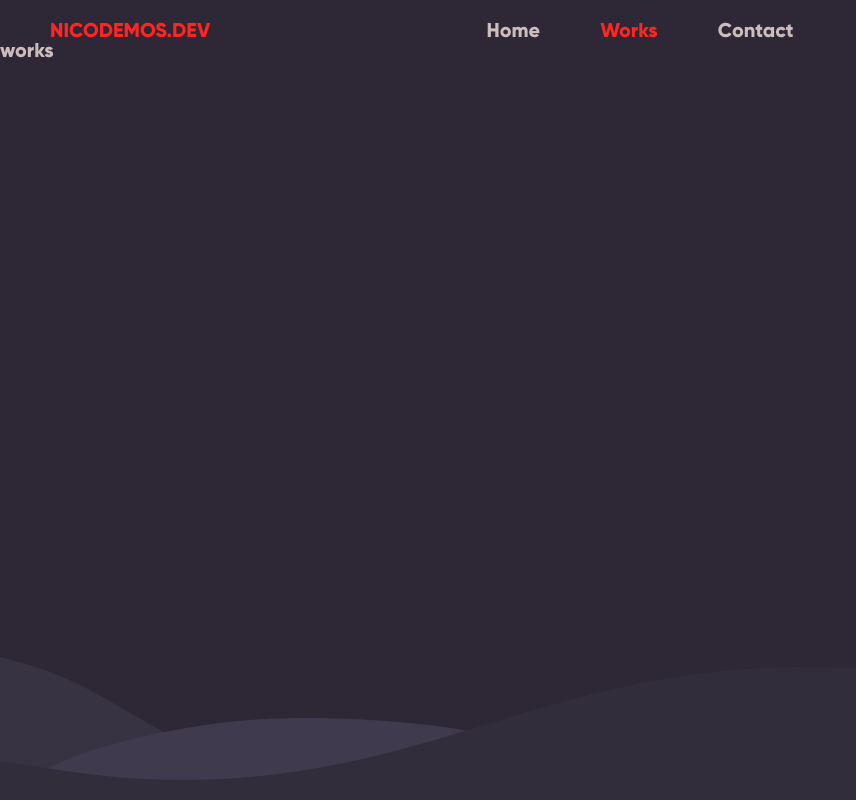
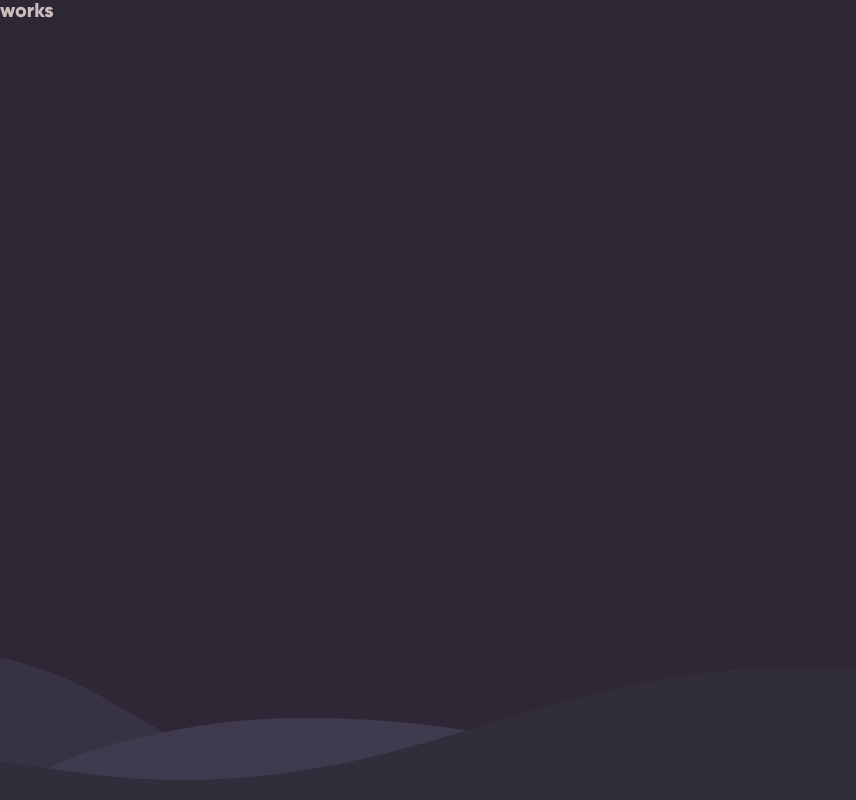
Before and after one commit to Nicodemos234/nicodemos.dev, a Next.js app: page /works in a window 1280 px wide. Shown: the whole page, without its empty margins (0-856 px from the left). Built offline with nearby package versions, Linux system fonts and the light colour scheme.

Commit message:
Trying debug server

```diff
--- a/pages/contact.js
+++ b/pages/contact.js
@@ -1,8 +1,8 @@
-import Header from '../components/header'
+// import Header from '../components/header'
 
 function Contact() {
     return <div>
-        <Contact />
+        {/* <Header /> */}
         works
     </div>
 }
--- a/pages/index.js
+++ b/pages/index.js
@@ -1,9 +1,9 @@
-import Header from '../components/header'
+// import Header from '../components/header'
 
 export default function Home() {
   return (
     <div>
-      <Header />
+      {/* <Header /> */}
 
     </div>
   )
--- a/pages/works.js
+++ b/pages/works.js
@@ -1,8 +1,8 @@
-import Header from '../components/header'
+// import Header from '../components/header'
 
 function Works() {
     return <div>
-        <Header />
+        {/* <Header /> */}
         works
     </div>
 }
```
